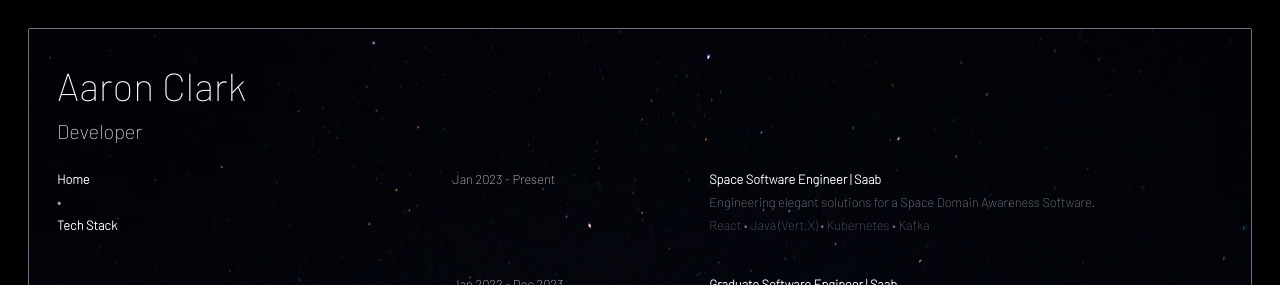
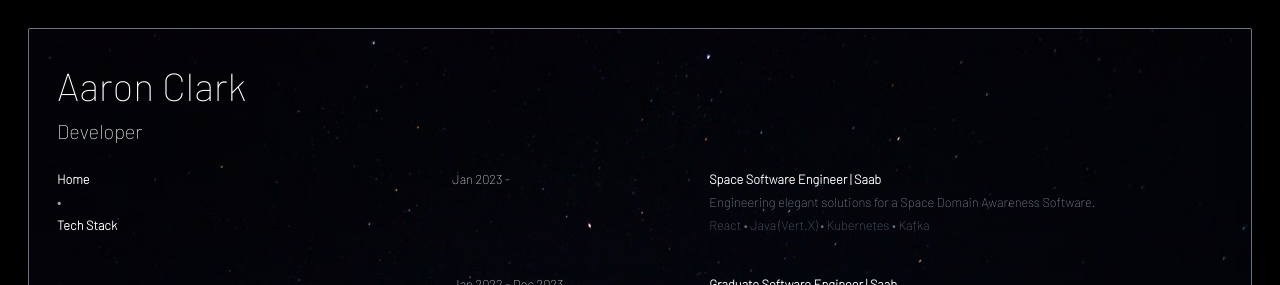
Before and after one commit to AaronC23/resume-cloud-aws, a React (Vite) app: page /about in a window 1280 px wide. Shown: the top 285 px of the page. Built offline with nearby package versions, Linux system fonts and the light colour scheme.

Commit message:
Fix up some heights

```diff
--- a/src/index.css
+++ b/src/index.css
@@ -106,7 +106,7 @@ body {
 @media (min-width: 430px) {
   /* xs */
   .aboutpage {
-    @apply h-[calc(100vh-170px)];
+    @apply h-[calc(100vh-190px)];
   }
 
   .experience-font,
--- a/src/pages/About.tsx
+++ b/src/pages/About.tsx
@@ -7,7 +7,7 @@ function About() {
       description:
         "Engineering elegant solutions for a Space Domain Awareness Software.",
       technologies: "React \u2022 Java (Vert.X) \u2022 Kubernetes \u2022 Kafka",
-      date: "Jan 2023 - Present",
+      date: "Jan 2023 -",
     },
     {
       title: "Graduate Software Engineer | Saab ",
```
